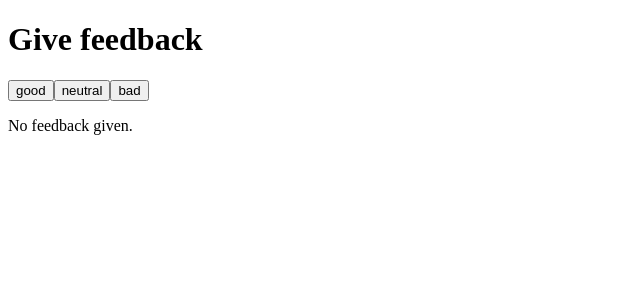
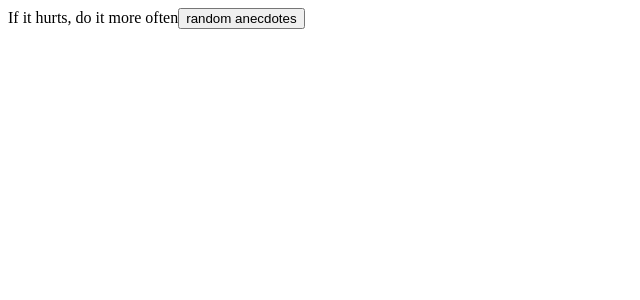
Before and after one commit to joblulhoque/part1, a React (Create React App) app: page / in a window 1280 px wide. Shown: the top 300 px of the page, without its empty margins (0-640 px from the left). Built offline with nearby package versions, Linux system fonts and the light colour scheme.

Commit message:
anecdotes step1 has been completed

```diff
--- a/src/App.js
+++ b/src/App.js
@@ -1,90 +1,27 @@
+import { useState } from 'react'
 
-import {useState} from 'react';
+const App = () => {
+  const anecdotes = [
+    'If it hurts, do it more often',
+    'Adding manpower to a late software project makes it later!',
+    'The first 90 percent of the code accounts for the first 10 percent of the development time...The remaining 10 percent of the code accounts for the other 90 percent of the development time.',
+    'Any fool can write code that a computer can understand. Good programmers write code that humans can understand.',
+    'Premature optimization is the root of all evil.',
+    'Debugging is twice as hard as writing the code in the first place. Therefore, if you write the code as cleverly as possible, you are, by definition, not smart enough to debug it.',
+    'Programming without an extremely heavy use of console.log is same as if a doctor would refuse to use x-rays or blood tests when diagnosing patients'
+  ]
 
+  const [selected, setSelected] = useState(0);
+  let random = Math.floor(Math.random()*7);
+  console.log(random);
+  const clickHandler = () => {
+    setSelected(random)
+  }
 
-const Button = (props) => {
-  return(
-    <button onClick={props.handleClick}>{props.text}</button>
-  )
-}
-
-const StatisticsLine = (props) => {
   return (
     <div>
-    <table>
-      <tr>
-        <td>{props.text}</td>
-        <td>{props.value}</td>
-        <td>{props.extra}</td>
-      </tr>
-    </table>
-    </div>
-  )
-}
-
-  const Statistics = (props) => {
-    if(props.allClicks.length === 0){
-      return (
-        <p>No feedback given.</p>
-      )
-    }
-    return (
-      <div>
-        <h1>Statistics</h1>
-        <StatisticsLine text="good" value={props.good}/>
-        <StatisticsLine text="neutral" value={props.neutral}/>
-        <StatisticsLine text="bad" value={props.bad}/>
-        <StatisticsLine text="all" value={props.all}/>
-        <StatisticsLine text="average" value={props.avg}/>
-        <StatisticsLine text="positive" value={props.positive} extra="%"/>
-      </div>
-    )
-  }
-
-const App = () => {
-  // save clicks of each button to its own state
-  const [good, setGood] = useState(0)
-  const [neutral, setNeutral] = useState(0)
-  const [bad, setBad] = useState(0)
-  const [allClicks,setAllClicks] = useState([]);
-  const all = good+neutral+bad;
-  const avg = good-bad;
-  const average = avg/all;
-  const positive = good/all*100;
-  const goodHandler = () => {
-    allClicks.push('G');
-    setAllClicks(allClicks);
-    setGood(good + 1)
-
-  }
-
-  const neutralHandler = () => {
-    allClicks.push('N');
-    setAllClicks(allClicks);
-    setNeutral(neutral + 1)
-
-  }
-
-  const badHandler = () => {
-    allClicks.push('B');
-    setAllClicks(allClicks);
-    setBad(bad + 1)
-
-  }
-  return (
-    <div>
-      <h1>Give feedback</h1>
-      <Button text="good" handleClick={goodHandler}/>
-      <Button text="neutral" handleClick={neutralHandler} />
-      <Button text="bad" handleClick={badHandler}/>
-      <Statistics
-      good={good}
-      neutral={neutral}
-      bad={bad}
-      all={all}
-      avg={average}
-      positive={positive}
-      allClicks={allClicks}/>
+      {anecdotes[selected]}
+      <button onClick={clickHandler}>random anecdotes</button>
     </div>
   )
 }
```
